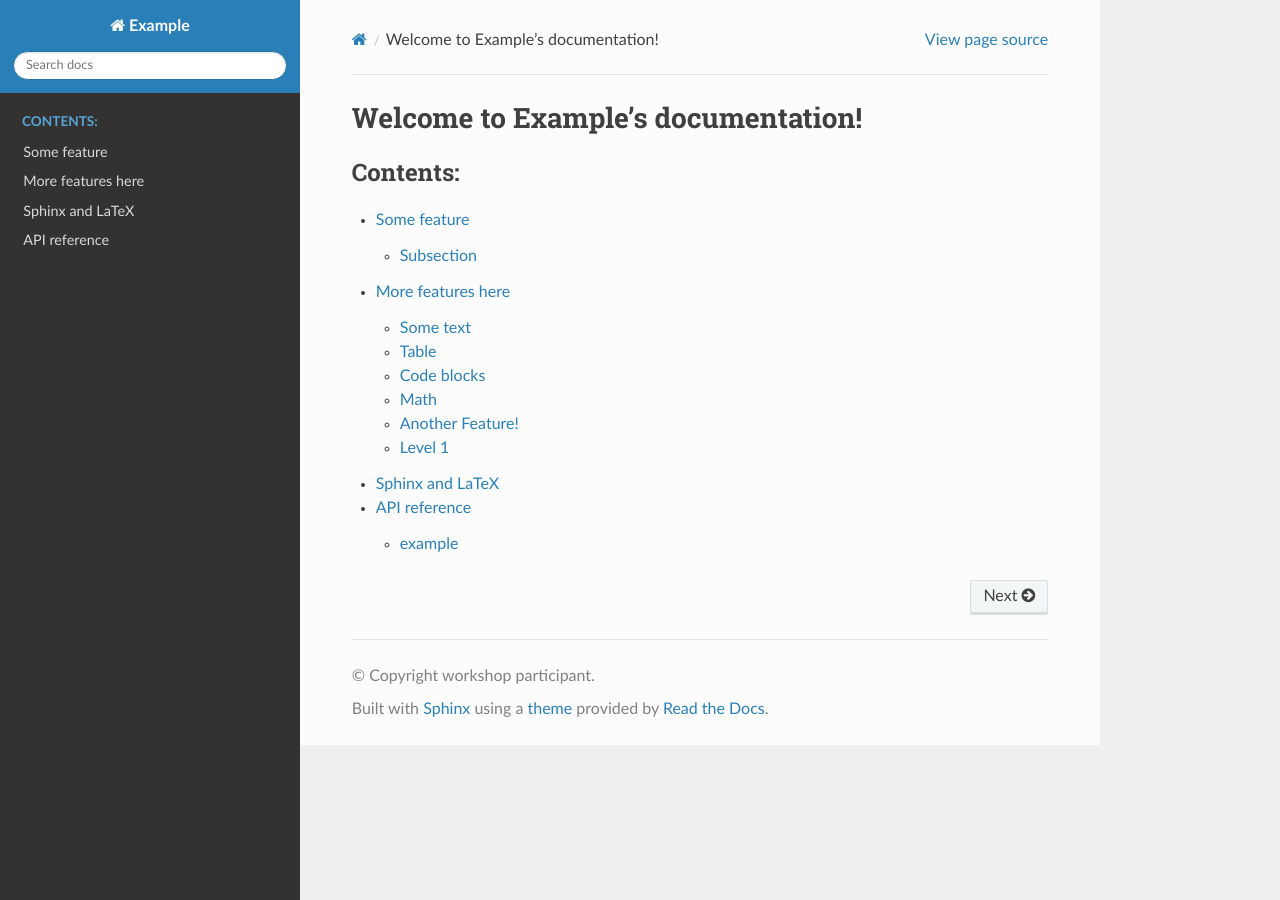
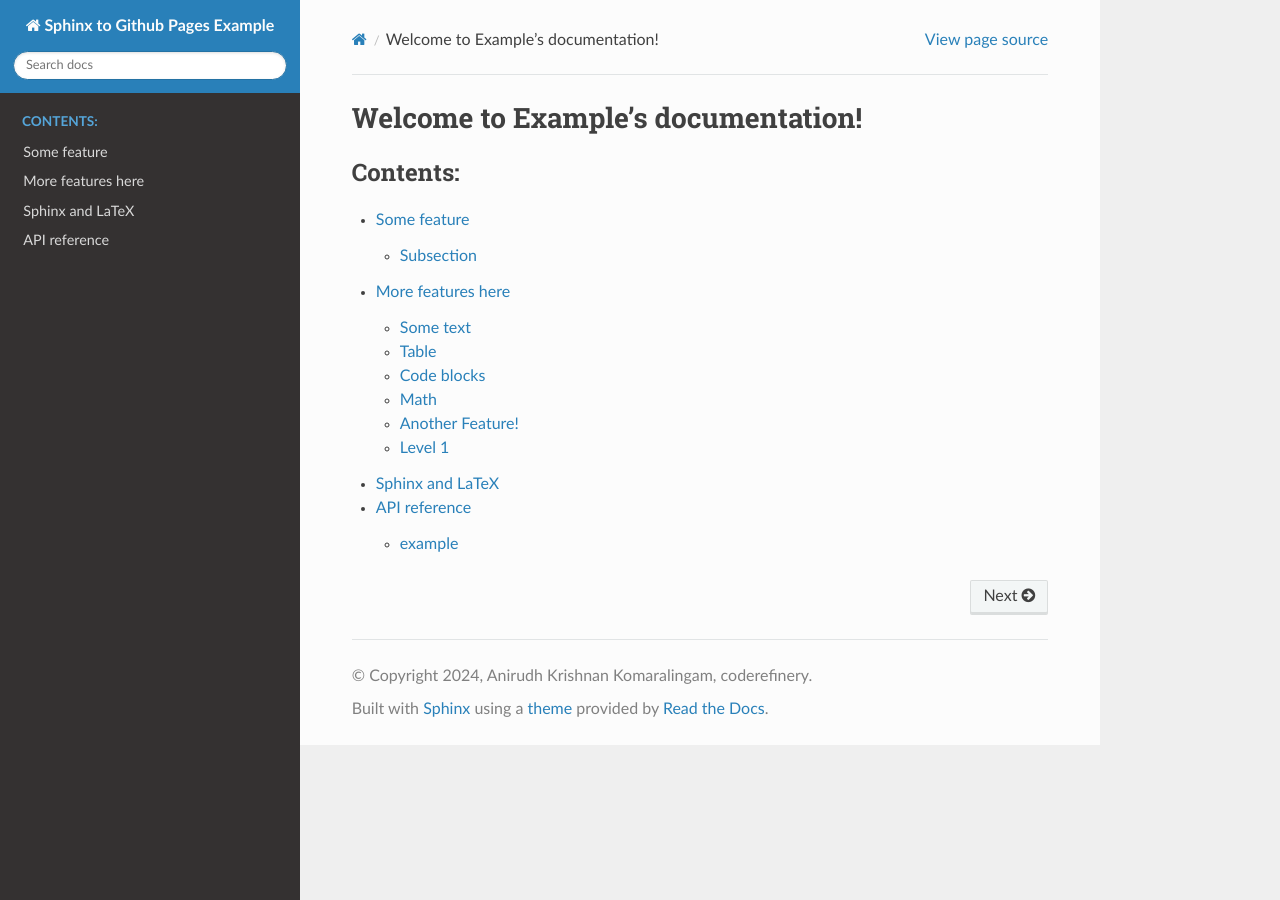
Before and after one commit to anikk94/documentation-example, a Sphinx documentation site: the page built from doc/index.rst, in a window 1280 px wide. Built offline with Sphinx 7.4.7 and the Read the Docs theme 2.0.0, drawn with Linux system fonts in a browser that asks for light colours.

Commit message:
Update conf.py

```diff
--- a/doc/conf.py
+++ b/doc/conf.py
@@ -6,16 +6,21 @@
 # -- Project information -----------------------------------------------------
 # https://www.sphinx-doc.org/en/master/usage/configuration.html#project-information
 
-project = 'Example'
-copyright = 'workshop participant'
-author = 'workshop participant'
+import os
+import sys
+sys.path.insert(0, os.path.abspath("."))
+
+project = 'Sphinx to Github Pages Example'
+copyright = '2024, Anirudh Krishnan Komaralingam, coderefinery'
+author = 'Anirudh Krishnan Komaralingam'
 release = '0.1'
-
 
 # -- General configuration ---------------------------------------------------
 # https://www.sphinx-doc.org/en/master/usage/configuration.html#general-configuration
 
-extensions = ['myst_parser']
+# extensions = []
+# extensions = ['myst_parser']
+extensions = ['myst_parser', "sphinx.ext.autodoc"]
 
 templates_path = ['_templates']
 exclude_patterns = ['_build', 'Thumbs.db', '.DS_Store']
```
